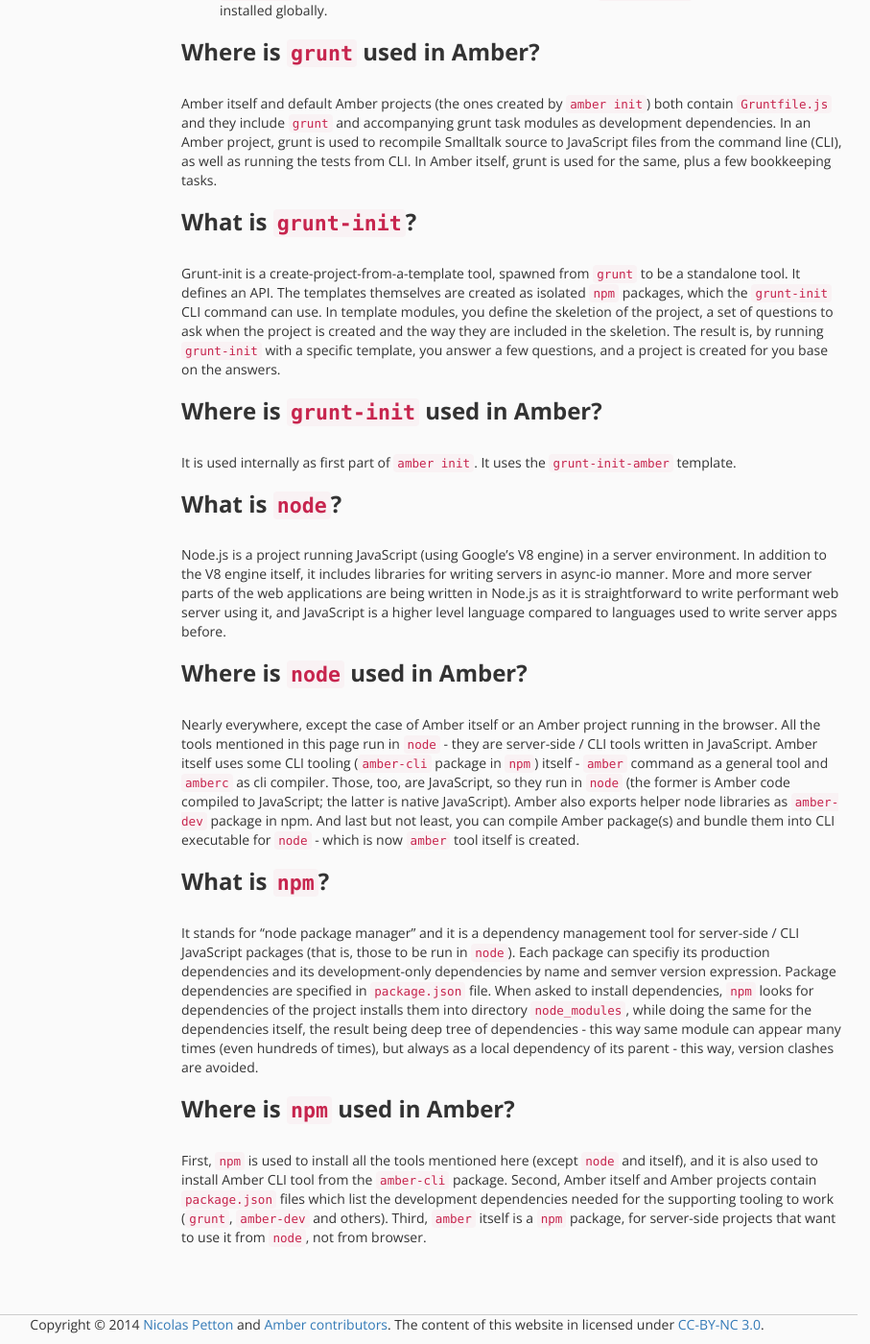
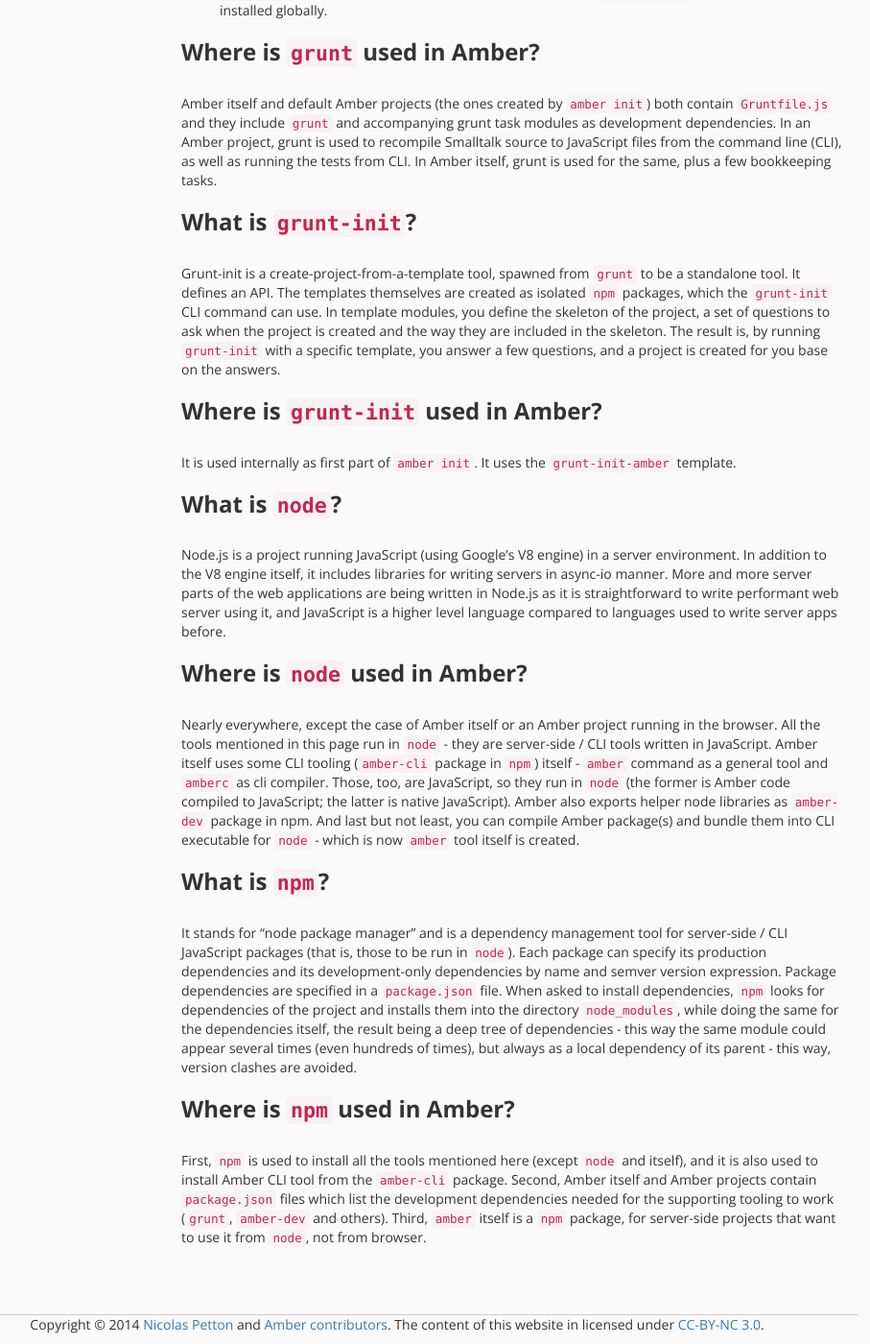
Before and after one commit to amber-smalltalk/amber-documentation, a Jekyll site: the page built from js-glossary.md, in a window 1280 px wide and 1400 px high, scrolled down 1008 px. Shown: the whole window at 96% size, without its empty margins (226-1133 px from the left). Built offline with Jekyll 4.4.1, drawn with Linux system fonts in a browser that asks for light colours; nearby versions of some CDN libraries; some of the changed text lies outside the part shown.

Commit message:
copy editing

```diff
--- a/js-glossary.md
+++ b/js-glossary.md
@@ -28,7 +28,7 @@ Amber itself and default Amber projects (the ones created by `amber init`) both
 
 ### What is `grunt-init`?
 
-Grunt-init is a create-project-from-a-template tool, spawned from `grunt` to be a standalone tool. It defines an API. The templates themselves are created as isolated `npm` packages, which the `grunt-init` CLI command can use. In template modules, you define the skeletion of the project, a set of questions to ask when the project is created and the way they are included in the skeletion. The result is, by running `grunt-init` with a specific template, you answer a few questions, and a project is created for you base on the answers.
+Grunt-init is a create-project-from-a-template tool, spawned from `grunt` to be a standalone tool. It defines an API. The templates themselves are created as isolated `npm` packages, which the `grunt-init` CLI command can use. In template modules, you define the skeleton of the project, a set of questions to ask when the project is created and the way they are included in the skeleton. The result is, by running `grunt-init` with a specific template, you answer a few questions, and a project is created for you base on the answers.
 
 ### Where is `grunt-init` used in Amber?
 
@@ -44,7 +44,7 @@ Nearly everywhere, except the case of Amber itself or an Amber project running i
 
 ### What is `npm`?
 
-It stands for "node package manager" and it is a dependency management tool for server-side / CLI JavaScript packages (that is, those to be run in `node`). Each package can specifiy its production dependencies and its development-only dependencies by name and semver version expression. Package dependencies are specified in `package.json` file. When asked to install dependencies, `npm` looks for dependencies of the project installs them into directory `node_modules`, while doing the same for the dependencies itself, the result being deep tree of dependencies - this way same module can appear many times (even hundreds of times), but always as a local dependency of its parent - this way, version clashes are avoided.
+It stands for "node package manager" and is a dependency management tool for server-side / CLI JavaScript packages (that is, those to be run in `node`). Each package can specify its production dependencies and its development-only dependencies by name and semver version expression. Package dependencies are specified in a `package.json` file. When asked to install dependencies, `npm` looks for dependencies of the project and installs them into the directory `node_modules`, while doing the same for the dependencies itself, the result being a deep tree of dependencies - this way the same module could appear several times (even hundreds of times), but always as a local dependency of its parent - this way, version clashes are avoided.
 
 ### Where is `npm` used in Amber?
 
```
Also changed, not shown: other parts of js-glossary.md (+1 -1 lines).
